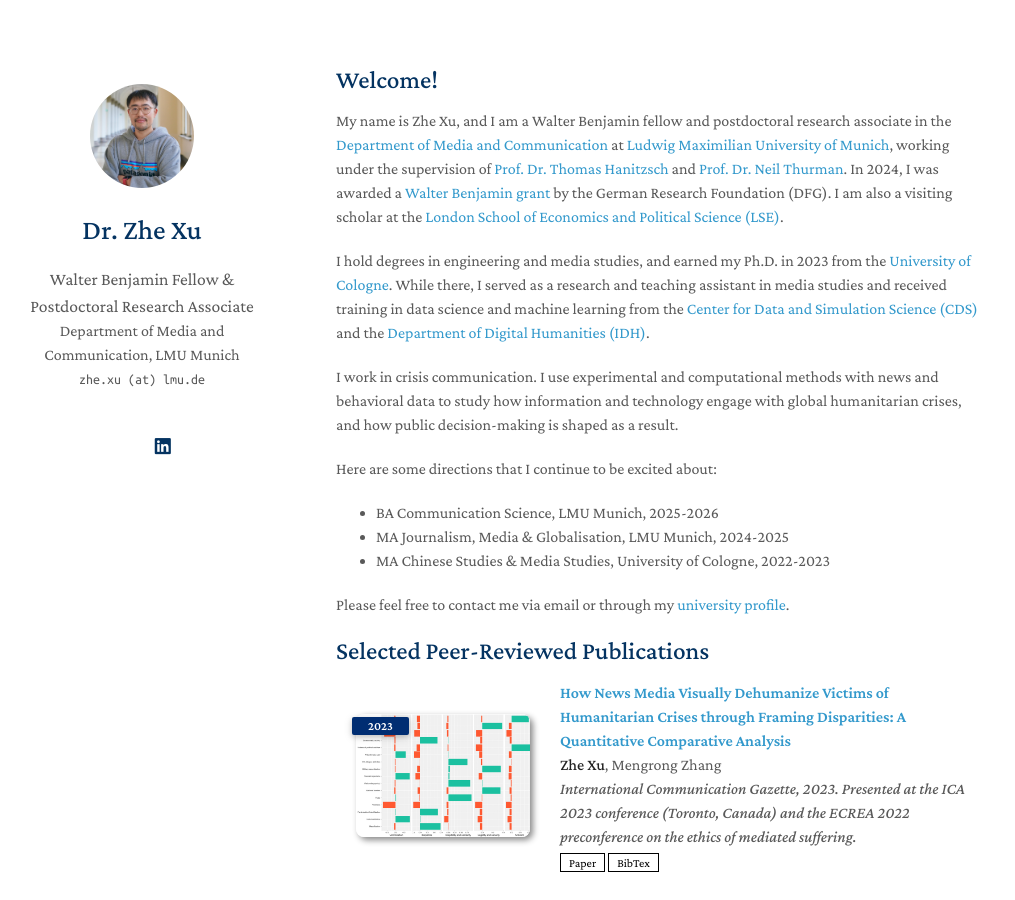
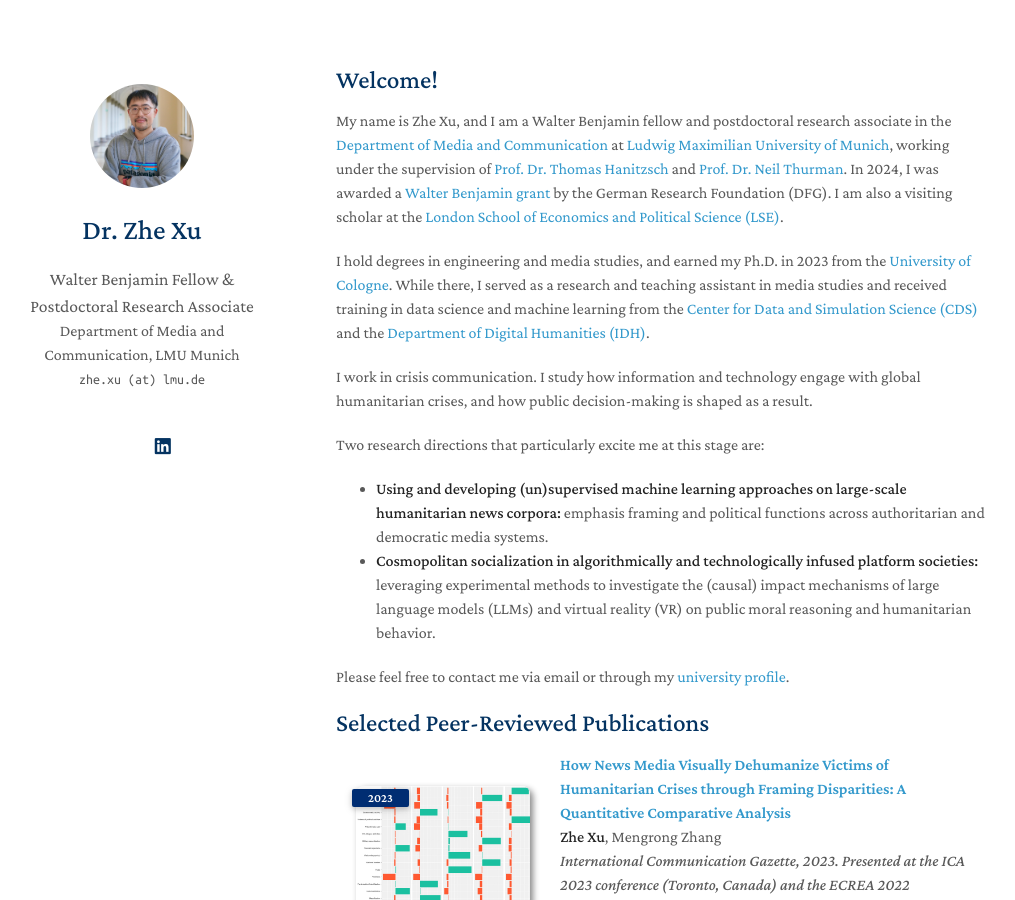
Before and after one commit to zhexuphd/home, a Jekyll site: the page built from index.md, in a window 1280 px wide and 900 px high. Shown: the whole window, without its empty margins (134-1149 px from the left). Built offline with Jekyll 4.4.1, drawn with Linux system fonts in a browser that asks for light colours; a style sheet for code colours, icons or effects is not loaded; our own code applies the rules of GitHub Pages for plain Markdown files.

Commit message:
Update index.md

```diff
--- a/index.md
+++ b/index.md
@@ -7,13 +7,12 @@
 
 I hold degrees in engineering and media studies, and earned my Ph.D. in 2023 from the [University of Cologne](https://www.uni-koeln.de/en/). While there, I served as a research and teaching assistant in media studies and received training in data science and machine learning from the [Center for Data and Simulation Science (CDS)](https://cds.uni-koeln.de/en/) and the [Department of Digital Humanities (IDH)](https://dh.phil-fak.uni-koeln.de/).
 
-I work in crisis communication. I use experimental and computational methods with news and behavioral data to study how information and technology engage with global humanitarian crises, and how public decision-making is shaped as a result.
+I work in crisis communication. I study how information and technology engage with global humanitarian crises, and how public decision-making is shaped as a result.
 
-Here are some directions that I continue to be excited about:
+Two research directions that particularly excite me at this stage are:
 
-- BA Communication Science, LMU Munich, 2025-2026
-- MA Journalism, Media & Globalisation, LMU Munich, 2024-2025
-- MA Chinese Studies & Media Studies, University of Cologne, 2022-2023
+- **Using and developing (un)supervised machine learning approaches on large-scale humanitarian news corpora:** emphasis framing and political functions across authoritarian and democratic media systems.
+- **Cosmopolitan socialization in algorithmically and technologically infused platform societies:** leveraging experimental methods to investigate the (causal) impact mechanisms of large language models (LLMs) and virtual reality (VR) on public moral reasoning and humanitarian behavior.
 
 Please feel free to contact me via email or through my [university profile](https://www.ifkw.uni-muenchen.de/organisation/personen/mitarbeiter/xu_zhe/index.html).
 
```
